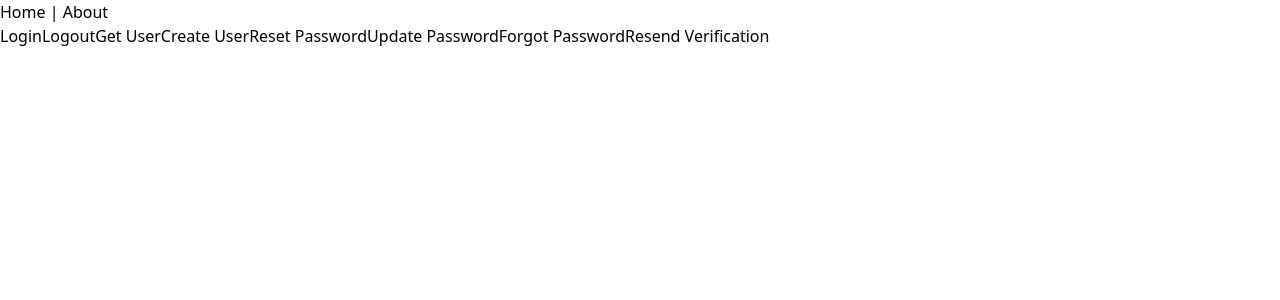
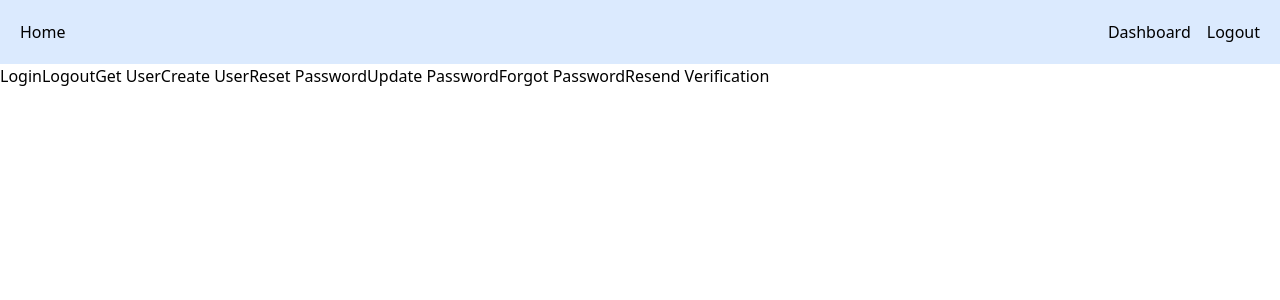
Before and after one commit to garethredfern/laravel-vue, a Vue app: page / in a window 1280 px wide. Shown: the top 300 px of the page. Built offline with nearby package versions, Linux system fonts and the light colour scheme.

Commit message:
create a logout component

```diff
--- a/src/App.vue
+++ b/src/App.vue
@@ -1,9 +1,12 @@
 <template>
   <div id="app">
-    <header>
-      <nav class="container mx-auto">
-        <router-link to="/">Home</router-link> |
-        <router-link to="/about">About</router-link>
+    <header class="p-5 bg-blue-100">
+      <nav class="container mx-auto flex justify-between items-center">
+        <router-link to="/">Home</router-link>
+        <div class="flex space-x-4">
+          <router-link to="/dashboard">Dashboard</router-link>
+          <Logout />
+        </div>
       </nav>
     </header>
     <main class="container mx-auto">
@@ -13,8 +16,13 @@
 </template>
 
 <script>
+import Logout from "@/components/Logout";
+
 export default {
   name: "app",
+  components: {
+    Logout,
+  },
 };
 </script>
 
--- /dev/null
+++ b/src/components/Logout.vue
@@ -0,0 +1,14 @@
+<template>
+  <button type="button" @click="logout">Logout</button>
+</template>
+
+<script>
+export default {
+  name: "Logout",
+  methods: {
+    logout() {
+      this.$store.dispatch("auth/logout");
+    },
+  },
+};
+</script>
```
